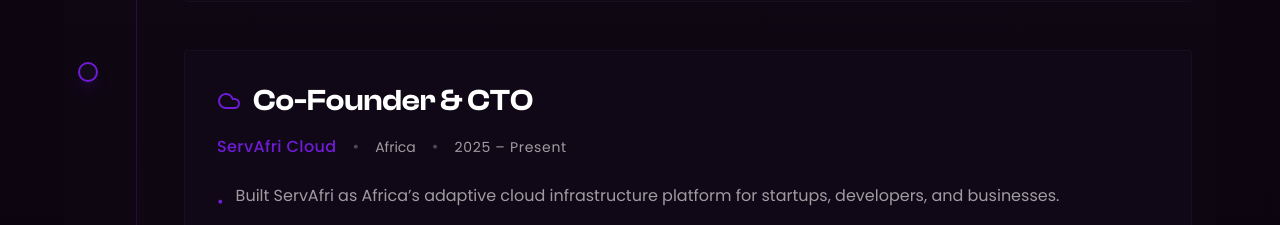
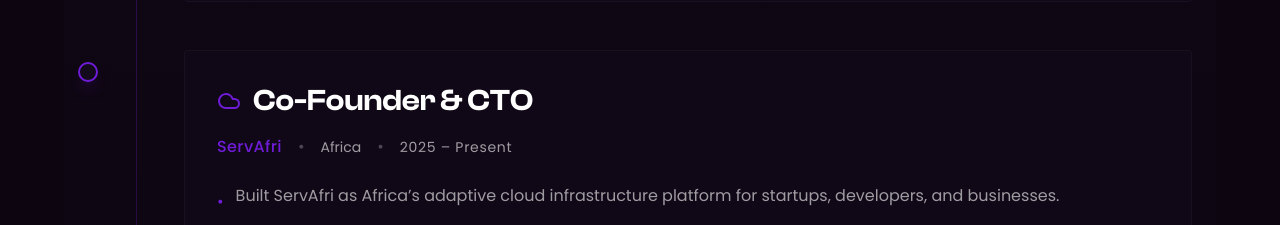
Before and after one commit to vobzzartt/myportfolio, a Next.js app: page / in a window 1280 px wide. Shown: the part 3900-4125 px from the top of the page. Built offline with nearby package versions, Linux system fonts and the light colour scheme.

Commit message:
Update experience.tsx

```diff
--- a/src/components/experience.tsx
+++ b/src/components/experience.tsx
@@ -49,7 +49,7 @@
               },
               {
                 title: "Co-Founder & CTO",
-                company: "ServAfri Cloud",
+                company: "ServAfri",
                 location: "Africa",
                 period: "2025 – Present",
                 icon: Cloud,
```
